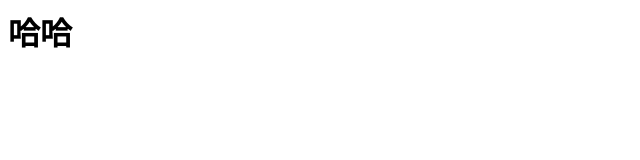
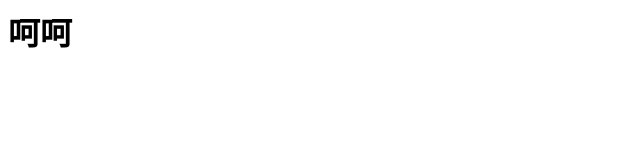
Before and after one commit to liushengxuyanyu/aixianfeng, a plain HTML site: page index.html in a window 1280 px wide. Shown: the full height of the page, 0-640 px from the left. Drawn offline with Linux system fonts and the light colour scheme.

Commit message:
修改成了呵呵

```diff
--- a/index.html
+++ b/index.html
@@ -1 +1 @@
-<h1>哈哈</h1>
+<h1>呵呵</h1>
```
